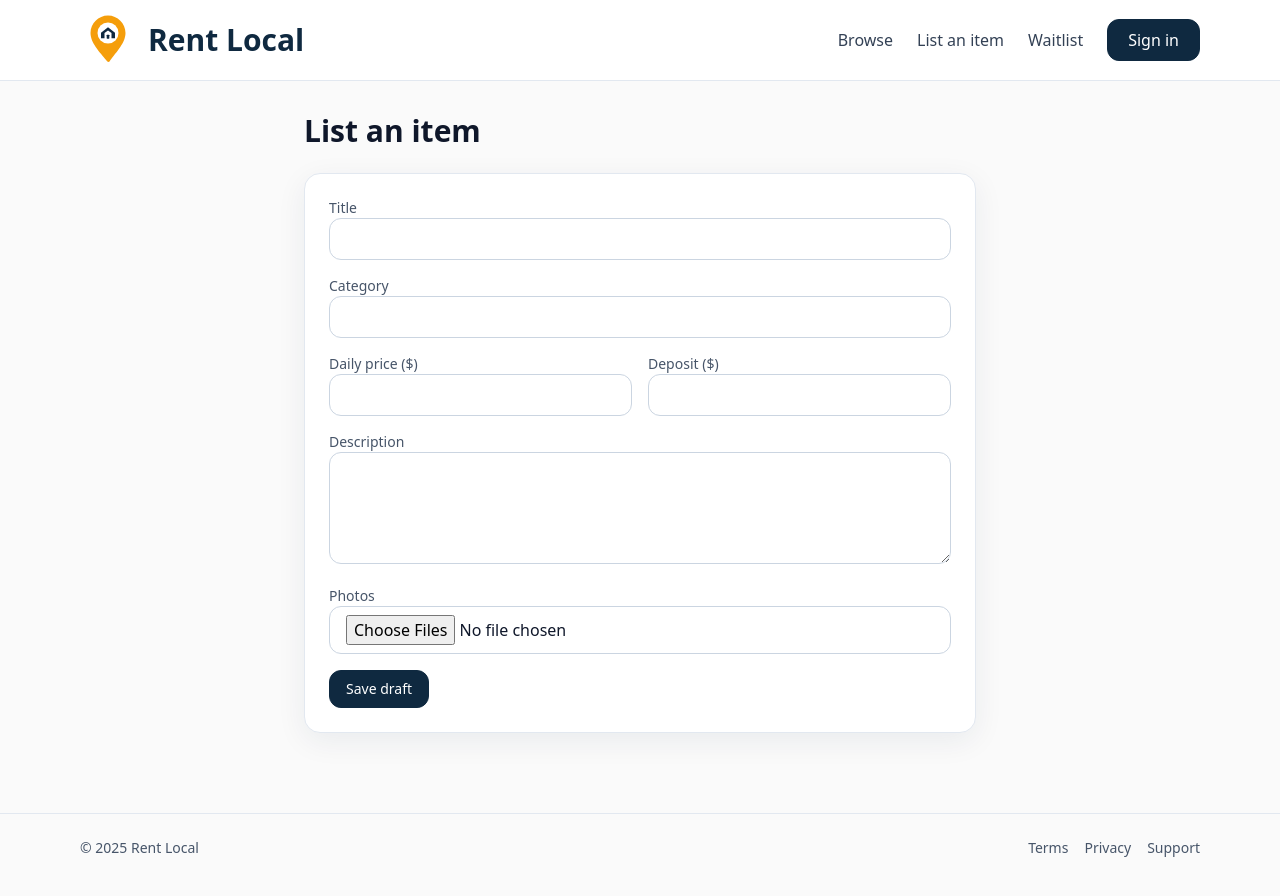
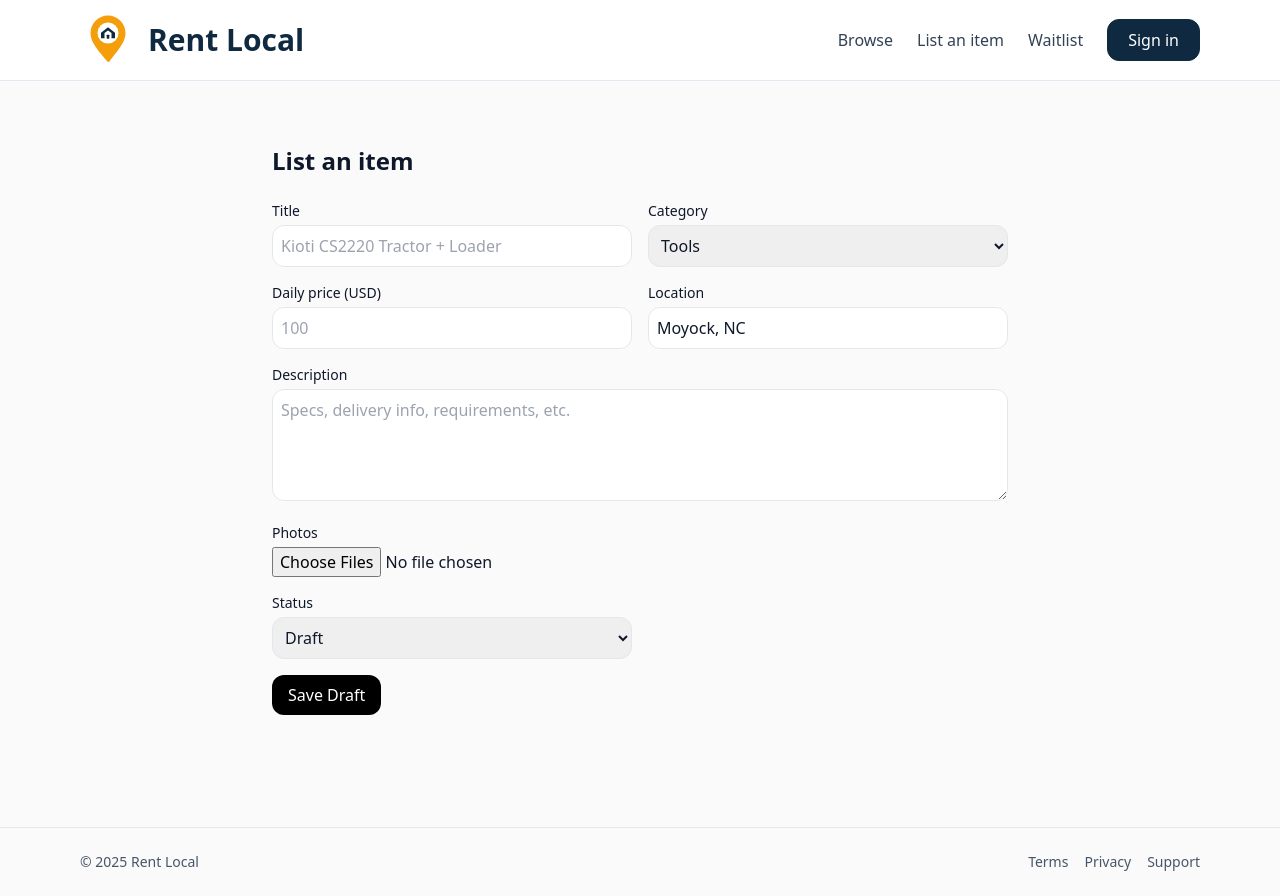
Before and after one commit to flipfloptuna/Rent-Local-1, a Next.js app: page /list in a window 1280 px wide. Built offline with nearby package versions, Linux system fonts and the light colour scheme.

Commit message:
Update page.tsx

```diff
--- a/app/(routes)/list/page.tsx
+++ b/app/(routes)/list/page.tsx
@@ -1,60 +1,10 @@
-"use client";
-
-import { useState } from "react";
-import Link from "next/link";
+import ListingForm from '@/components/ListingForm'
 
 export default function ListItemPage() {
-  const [submitted, setSubmitted] = useState(false);
-
   return (
-    <div className="max-w-2xl mx-auto space-y-6">
-      <h1 className="text-3xl font-semibold">List an item</h1>
-      {!submitted ? (
-        <form
-          className="card p-6 space-y-4"
-          onSubmit={(e) => {
-            e.preventDefault();
-            setSubmitted(true);
-          }}
-        >
-          <div>
-            <label className="block text-sm text-slate-600">Title</label>
-            <input className="w-full rounded-xl border border-slate-300 px-4 py-2" required />
-          </div>
-          <div>
-            <label className="block text-sm text-slate-600">Category</label>
-            <input className="w-full rounded-xl border border-slate-300 px-4 py-2" required />
-          </div>
-          <div className="grid grid-cols-2 gap-4">
-            <div>
-              <label className="block text-sm text-slate-600">Daily price ($)</label>
-              <input type="number" min="0" className="w-full rounded-xl border border-slate-300 px-4 py-2" required />
-            </div>
-            <div>
-              <label className="block text-sm text-slate-600">Deposit ($)</label>
-              <input type="number" min="0" className="w-full rounded-xl border border-slate-300 px-4 py-2" />
-            </div>
-          </div>
-          <div>
-            <label className="block text-sm text-slate-600">Description</label>
-            <textarea className="w-full rounded-xl border border-slate-300 px-4 py-2 h-28" />
-          </div>
-          <div>
-            <label className="block text-sm text-slate-600">Photos</label>
-            <input type="file" multiple className="w-full rounded-xl border border-slate-300 px-4 py-2" />
-          </div>
-          <button className="btn btn-primary" type="submit">Save draft</button>
-        </form>
-      ) : (
-        <div className="card p-6 space-y-4">
-          <h2 className="text-xl font-semibold">Draft saved</h2>
-          <p className="text-slate-700">This is a static mock page. We can wire this to a database later.</p>
-          <div className="flex gap-3">
-            <Link className="btn" href="/browse">Back to browse</Link>
-            <Link className="btn btn-primary" href="/">Go home</Link>
-          </div>
-        </div>
-      )}
+    <div className="max-w-3xl mx-auto px-4 py-8">
+      <h1 className="text-2xl font-bold mb-6">List an item</h1>
+      <ListingForm />
     </div>
-  );
+  )
 }
```
